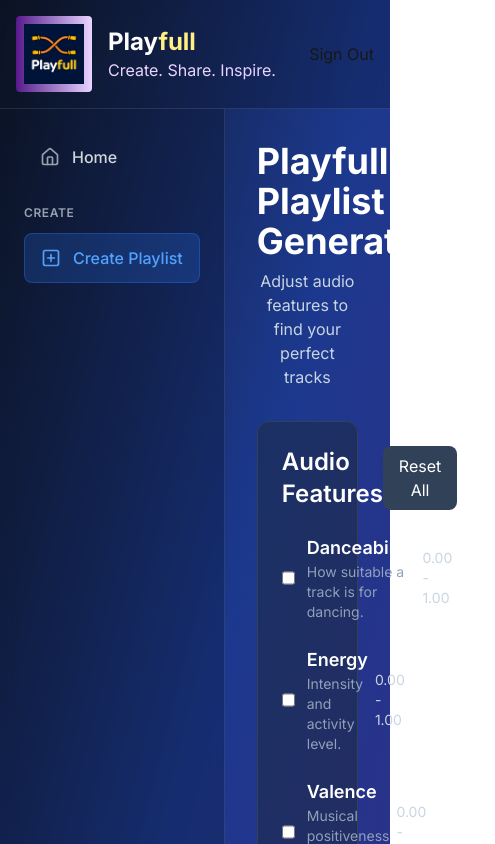
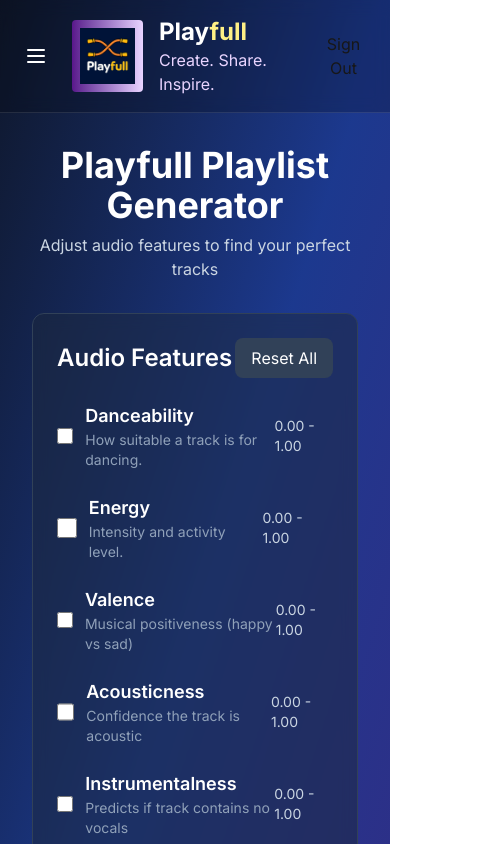
Before and after one commit to HenryHYeary/playfull, a Next.js app: page /create in a window 390 px wide. Shown: the top 844 px of the page, 495 px wide, since content can reach past the window. Built offline with nearby package versions, Linux system fonts and the light colour scheme.

Commit message:
Refactor and inclusion of improved Mobile Navigation.

```diff
--- a/src/app/(app)/page.tsx
+++ b/src/app/(app)/page.tsx
@@ -42,7 +42,7 @@
   }, [status]);
 
   return (
-    <div className='p-8'>
+    <div className='p-8 z-0'>
       <div className='grid grid-cols-1 lg:grid-cols-3 gap-6'>
         <PlaylistPreview playlists={playlists} />
       </div>
--- a/src/components/Header.tsx
+++ b/src/components/Header.tsx
@@ -1,15 +1,17 @@
 "use client";
 
 import React, { useState } from "react";
-import { Volume2 } from "lucide-react"
-import { signOut } from "next-auth/react"
+import { Menu } from "lucide-react";
+import { signOut } from "next-auth/react";
 import { useRouter } from "next/navigation";
 import Image from "next/image";
 import Playfull_Logo from "@/public/Playfull_Logo.png";
+import MobileNav from "@/components/MobileNav";
 
 export default function Header() {
   const router = useRouter();
   const [signingOut, setSigningOut] = useState(false);
+  const [mobileOpen, setMobileOpen] = useState(false);
 
   async function handleSignOut() {
     if (signingOut) return;
@@ -24,10 +26,17 @@
   }
 
   return (
-    <header className="bg-black/20 backdrop-blur-sm border-b border-white/10 w-full min-w-full overflow-hidden">
+    <header className="bg-black/20 backdrop-blur-sm border-b border-white/10 w-full min-w-full">
       <div className="w-full px-4 py-4">
         <div className="flex items-center justify-between">
           <div className="flex items-center space-x-4">
+            <button
+              className="p-2 rounded-md hover:bg-white/5 md:hidden"
+              aria-label="Open menu"
+              onClick={() => setMobileOpen(true)}
+            >
+              <Menu className="w-6 h-6 text-white" />
+            </button>
             <div className="bg-gradient-to-r from-purple-900 to-purple-200 rounded-sm p-2">
               <Image src={Playfull_Logo} alt="Playfull Logo" height={60} width={60}/>
             </div>
@@ -46,6 +55,8 @@
           </div>
         </div>
       </div>
+
+      <MobileNav open={mobileOpen} onClose={() => setMobileOpen(false)} />
     </header>
-  )
+  );
 }
--- /dev/null
+++ b/src/components/MobileNav.tsx
@@ -0,0 +1,37 @@
+import React, { useEffect } from "react";
+import { X } from "lucide-react";
+import { NavigationItems } from "@/components/NavigationItems";
+
+type MobileNavProps = {
+  open: boolean;
+  onClose: () => void;
+};
+
+export default function MobileNav({ open, onClose }: MobileNavProps) {
+  useEffect(() => {
+    document.body.style.overflow = open ? "hidden" : "";
+    return () => {
+      document.body.style.overflow = "";
+    };
+  }, [open]);
+
+  if (!open) return null;
+
+  return (
+    <div className="fixed inset-0 z-50 flex flex-col items-start justify-center">
+      <button
+        aria-label="Close menu"
+        onClick={onClose}
+        className="absolute inset-0"
+      />
+      <aside className="relative z-10 w-72 max-w-full bg-slate-900 text-white p-4 shadow-xl transform transition-transform">
+        <div className="flex items-center justify-between mb-4">
+          <button onClick={onClose} className="p-2 rounded hover:bg-white/5">
+            <X className="w-5 h-5" />
+          </button>
+        </div>
+        <NavigationItems onClick={onClose} />
+      </aside>
+    </div>
+  );
+}
--- a/src/components/Navigation.tsx
+++ b/src/components/Navigation.tsx
@@ -1,56 +1,11 @@
 "use client";
 
-import { Home, Search, Library, PlusSquare, Heart, Music, Headphones, TrendingUp, Users, Settings } from 'lucide-react'
-import Link from 'next/link'
-import { usePathname } from 'next/navigation'
-
-interface NavItem {
-  href: string;
-  icon: React.ComponentType<{ className?: string }>;
-  section?: string;
-  label: string;
-}
-
-const navigationItems: NavItem[] = [
-  { label: 'Home', icon: Home, href: '/' },
-  // Add later
-  // { label: 'Search', icon: Search, href: '/search' },
-  // { label: 'Your Library', icon: Library, href: '/library' },
-
-  { label: 'Create Playlist', icon: PlusSquare, href: '/create', section: 'CREATE' },
-]
+import { NavigationItems } from "./NavigationItems";
 
 export default function Navigation() {
-  const pathname = usePathname();
-
   return (
-    <nav className='w-fit bg-black/20 backdrop-blur-sm border-r border-white/10 min-h-screen p-6'>
-      <div className='space-y-6'>
-        {navigationItems.map((item, index) => {
-          const isActive = pathname === item.href;
-          const showSection = item.section && (index === 0 || navigationItems[index - 1].section !== item.section);
-          return (
-            <div key={item.href}>
-              {showSection && (
-                <div className='text-gray-400 text-xs font-semibold uppercase tracking-wider mb-3 mt-6 first:mt-0'>
-                  {item.section}
-                </div>
-              )}
-              <Link
-                href={item.href}
-                className={`flex items-center space-x-3 px-4 py-3 rounded-lg transition-all group ${
-                  isActive
-                    ? "bg-blue-500/20 text-blue-400 border border-blue-500/30"
-                    : "text-gray-300 hover:text-white hover:bg-white/5"
-                }`}
-              >
-                <item.icon className={`h-5 w-5 ${isActive ? "text-blue-400" : "text-gray-400 group-hover:text-white"}`} />
-                <span className='font-medium'>{item.label}</span>
-              </Link>
-            </div>
-          )
-        })}
-      </div>
+    <nav className="hidden sm:block w-fit bg-black/20 backdrop-blur-sm border-r border-white/10 min-h-screen p-6">
+      <NavigationItems />
     </nav>
-  )
+  );
 }
--- /dev/null
+++ b/src/components/NavigationItems.tsx
@@ -0,0 +1,59 @@
+"use client";
+
+import Link from "next/link";
+import { usePathname } from "next/navigation";
+import {
+  Home,
+  PlusSquare,
+} from "lucide-react";
+
+export interface NavItem {
+  href: string;
+  icon: React.ComponentType<{ className?: string }>;
+  section?: string;
+  label: string;
+}
+
+export const navigationItems: NavItem[] = [
+  { label: "Home", icon: Home, href: "/" },
+  { label: "Create Playlist", icon: PlusSquare, href: "/create", section: "CREATE" },
+];
+
+export function NavigationItems({ onClick }: { onClick?: () => void }) {
+  const pathname = usePathname();
+
+  return (
+    <div className="space-y-6 z-50">
+      {navigationItems.map((item, index) => {
+        const isActive = pathname === item.href;
+        const showSection =
+          item.section && (index === 0 || navigationItems[index - 1].section !== item.section);
+        return (
+          <div key={item.href}>
+            {showSection && (
+              <div className="text-gray-400 text-xs font-semibold uppercase tracking-wider mb-3 mt-6 first:mt-0">
+                {item.section}
+              </div>
+            )}
+            <Link
+              href={item.href}
+              onClick={onClick}
+              className={`flex items-center space-x-3 px-4 py-3 rounded-lg transition-all group ${
+                isActive
+                  ? "bg-blue-500/20 text-blue-400 border border-blue-500/30"
+                  : "text-gray-300 hover:text-white hover:bg-white/5"
+              }`}
+            >
+              <item.icon
+                className={`h-5 w-5 ${
+                  isActive ? "text-blue-400" : "text-gray-400 group-hover:text-white"
+                }`}
+              />
+              <span className="font-medium">{item.label}</span>
+            </Link>
+          </div>
+        );
+      })}
+    </div>
+  );
+}
--- a/src/components/PlaylistPreview.tsx
+++ b/src/components/PlaylistPreview.tsx
@@ -18,7 +18,7 @@
     <>
       {playlists.map((p) => (
         <div className="lg:col-span-2 sm:col-span-1" key={p.id}>
-          <div className='bg-white/10 backdrop-blur-sm rounded-2xl border border-white/20 overflow-hidden'>
+          <div className='bg-white/10 backdrop-blur-sm rounded-2xl border border-white/20 relative z-0'>
             <div className="flex items-start space-x-6 pt-3 pl-3">
               <img
                 src={p.image}
@@ -26,7 +26,7 @@
                 className='w-48 h-48 rounded-2xl object-cover shadow-2xl'
               />
               <div className="text-white">
-                <h2 className='text-4xl font-bold mb-2'>{p.name}</h2>
+                <h2 className='text-xl md:text-3xl font-bold mb-2'>{p.name}</h2>
                 <div className='flex items-center space-x-6 text-sm opacity-80'>
                   <span className='text-sm font-bold mb-5'>{p.trackCount} songs</span>
                 </div>
```
